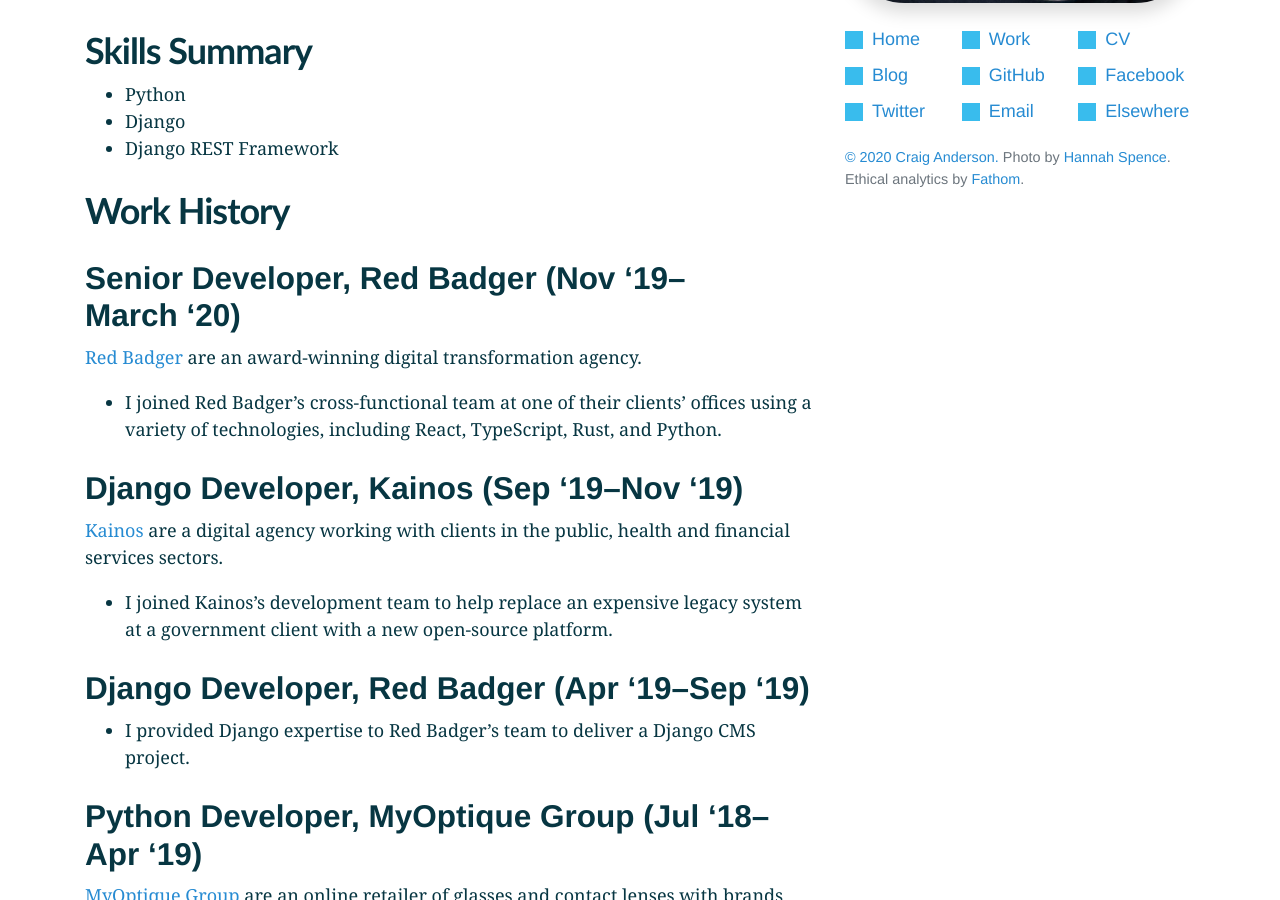
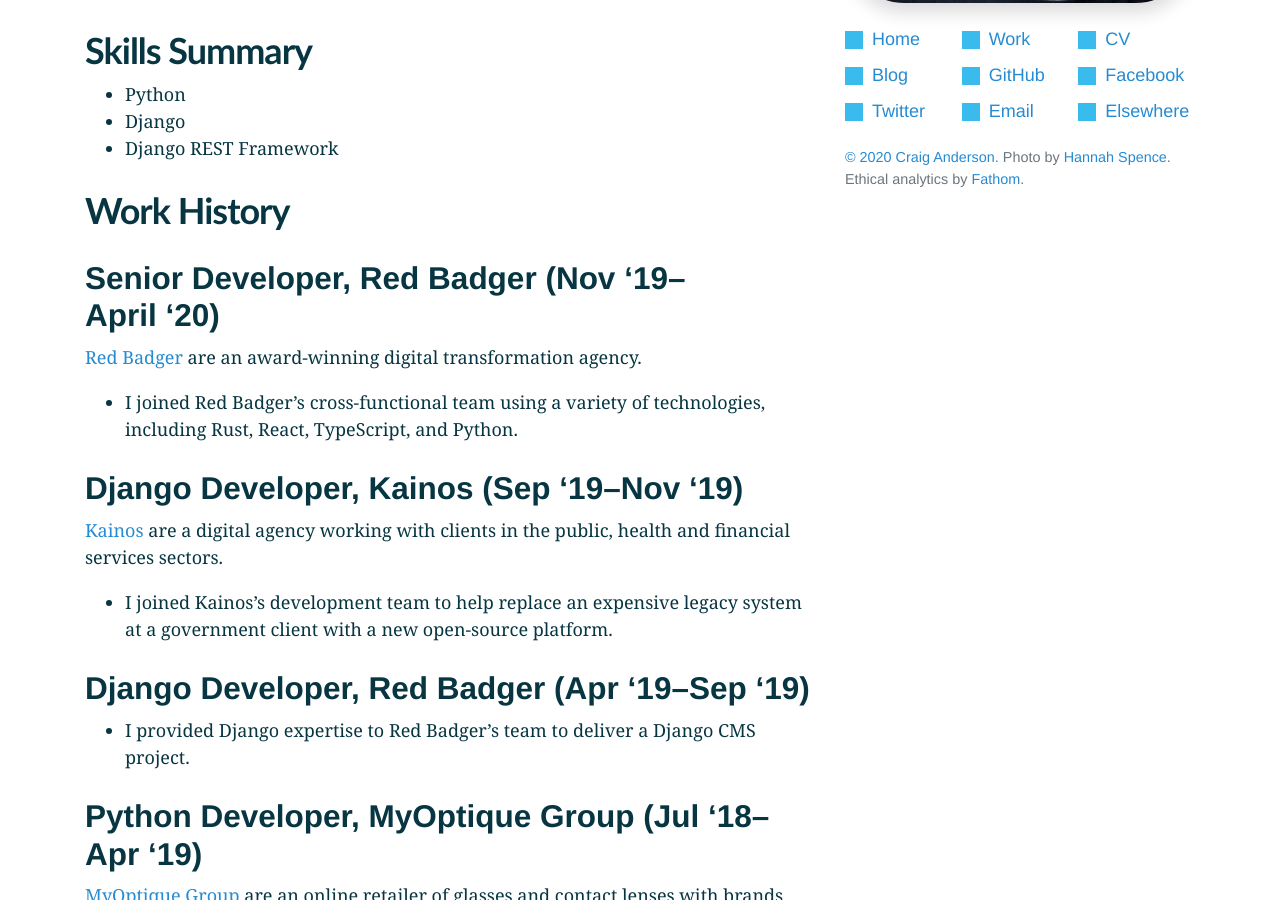
Before and after one commit to craiga/craiga.id.au, a Jekyll site: the page built from cv.markdown, in a window 1280 px wide and 900 px high, scrolled down 401 px. Built offline with Jekyll 4.4.1, drawn with Linux system fonts in a browser that asks for light colours; our own code applies the rules of GitHub Pages for plain Markdown files; grey boxes are pictures that could not be loaded.

Commit message:
CV update

```diff
--- a/cv.markdown
+++ b/cv.markdown
@@ -20,11 +20,11 @@
 
 ## Work History
 
-### Senior Developer, Red Badger (Nov&nbsp;'19–March&nbsp;'20)
+### Senior Developer, Red Badger (Nov&nbsp;'19–April&nbsp;'20)
 
 [Red Badger](https://red-badger.com) are an award-winning digital transformation agency.
 
-* I joined Red Badger's cross-functional team at one of their clients' offices using a variety of technologies, including React, TypeScript, Rust, and Python.
+* I joined Red Badger's cross-functional team using a variety of technologies, including Rust, React, TypeScript, and Python.
 
 ### Django Developer, Kainos (Sep&nbsp;'19–Nov&nbsp;'19)
 
```
Also changed, not shown: 1 other file.
